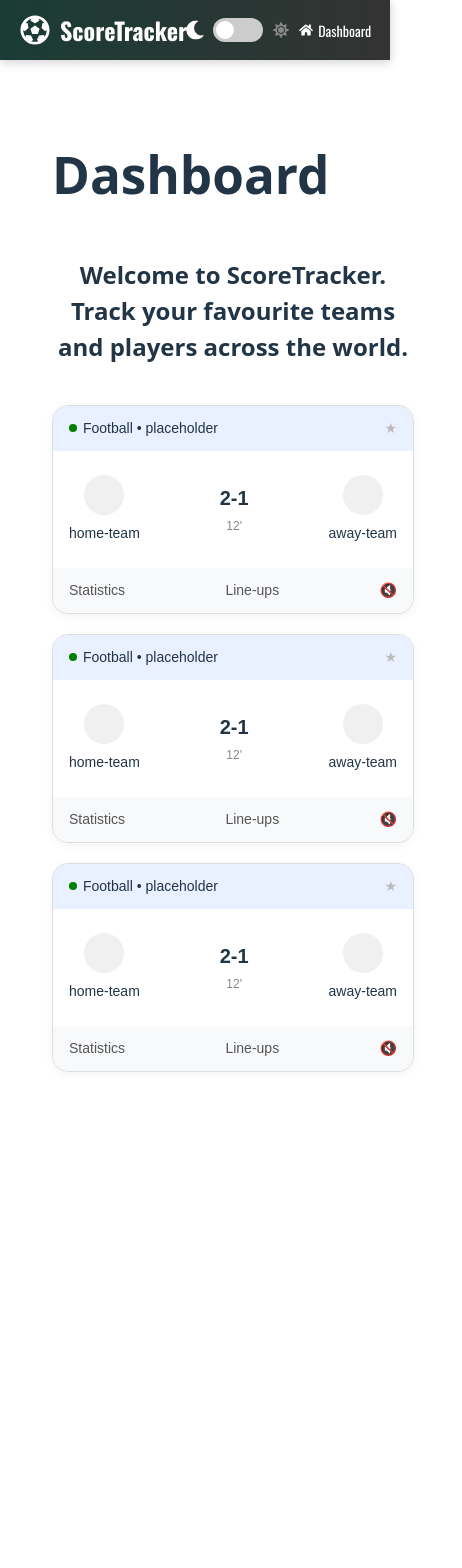
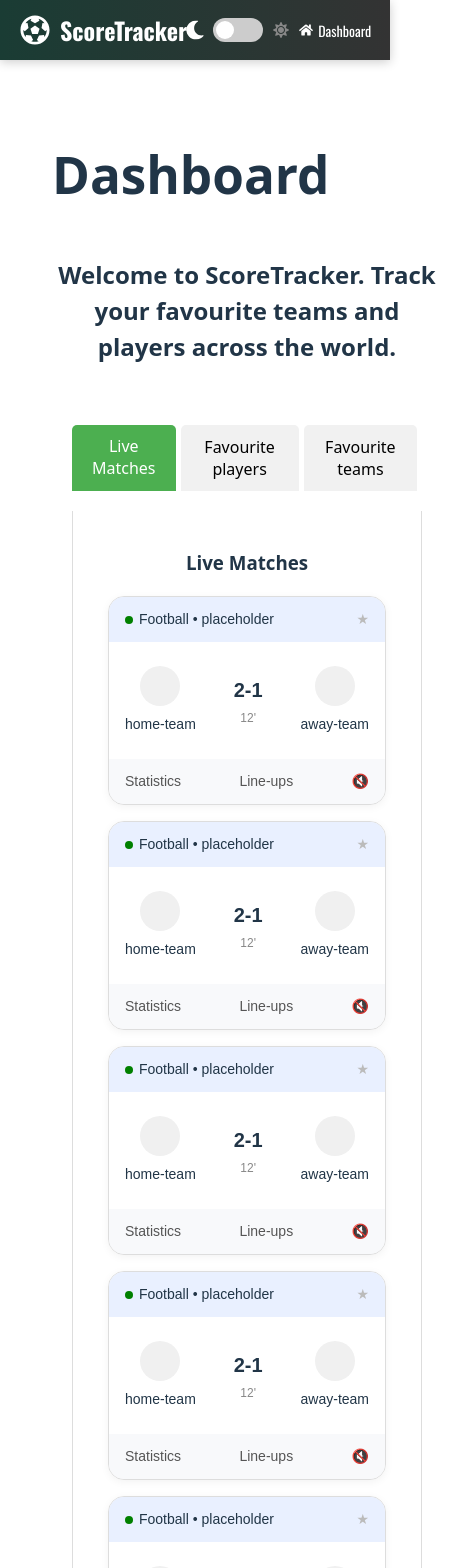
Before and after one commit to Hvlikk/PUI_project, a React (Vite) app: page / in a window 390 px wide. Shown: the top 1568 px of the page, 462 px wide, since content can reach past the window. Before the commit the page ends 1124 px from the top, so only its background shows below. Built offline with nearby package versions, Linux system fonts and the light colour scheme.

Commit message:
created responsive dashboard options

```diff
--- /dev/null
+++ b/src/components/DashboardTabs/DashboardTabs.jsx
@@ -0,0 +1,76 @@
+import React, { useState } from 'react';
+import Matchcard from '../Matchcard/Matchcard';
+import './DashboardTabs.scss'
+
+const DashboardTabs = () => {
+  const [activeTab, setActiveTab] = useState('live');
+  console.log('Aktualna zakładka:', activeTab); // ⬅️ Dodaj to przed return
+  return (
+    <div className="tabs-container">
+      <div className="tabs">
+        <button
+          className={`tab ${activeTab === 'live' ? 'active' : ''}`}
+          onClick={() => setActiveTab('live')}
+        >
+          Live Matches
+        </button>
+        <button
+          className={`tab ${activeTab === 'favourite-players' ? 'active' : ''}`}
+          onClick={() => setActiveTab('favourite-players')}
+        >
+          Favourite players
+        </button>
+        <button
+          className={`tab ${activeTab === 'favourite-teams' ? 'active' : ''}`}
+          onClick={() => setActiveTab('favourite-teams')}
+        >
+          Favourite teams
+        </button>
+      </div>
+
+      <div className="tab-content">
+        {activeTab === 'live' && (
+          <div className={`tab-pane ${activeTab === 'live' ? 'active' : ''}`}>
+            <div className="wrapper">
+                <h3 class="tab-header">Live Matches</h3>
+                <div className="cards-section">
+                    <Matchcard/>
+                    <Matchcard/>
+                    <Matchcard/>
+                    <Matchcard/>
+                    <Matchcard/>
+                    <Matchcard/>
+                    <Matchcard/>
+                </div>
+            </div>
+          </div>
+        )}
+        {activeTab === 'favourite-players' && (
+          <div className={`tab-pane ${activeTab === 'favourite-players' ? 'active' : ''}`}>
+            <div className="wrapper">
+                <h3 class="tab-header">Favourite players</h3>
+                <div className="cards-section">
+                    <Matchcard/>
+                    <Matchcard/>
+                    </div>
+            </div>
+          </div>
+        )}
+
+        {activeTab === 'favourite-teams' && (
+          <div className={`tab-pane ${activeTab === 'favourite-teams' ? 'active' : ''}`}>
+            <div className="wrapper">
+                <h3 class="tab-header">Favourite teams</h3>
+                <div className="cards-section">
+                    <Matchcard/>
+                    <Matchcard/>
+                </div>
+            </div>
+          </div>
+        )}
+      </div>
+    </div>
+  );
+};
+
+export default DashboardTabs;
--- /dev/null
+++ b/src/components/DashboardTabs/DashboardTabs.scss
@@ -0,0 +1,97 @@
+@use '../Matchcard/Matchcard.scss' as matchCard;
+
+.tabs-container {
+    margin: 20px;
+  }
+
+  .tabs {
+    display: flex;
+    margin-bottom: 20px;
+  }
+
+  .tab {
+    padding: 10px 20px;
+    cursor: pointer;
+    background-color: #f1f1f1;
+    border: 1px solid #ddd;
+    margin-right: 5px;
+    border-radius: 5px 5px 0 0;
+    border: none;
+    font-size: 16px;
+  }
+
+  .tab.active {
+    background-color: #4CAF50;
+    color: white;
+    border-bottom: 2px solid #4CAF50;
+  }
+
+  .tab-content {
+    padding: 20px;
+    border: 1px solid #ddd;
+    border-top: none;
+  }
+
+  .tab-pane {
+    display: none;
+  }
+
+  .tab-pane.active {
+    display: block;
+  }
+
+
+
+.wrapper {
+    display: flex;
+    flex-direction: column;
+    justify-content: space-around;
+
+    & .cards-section {
+        display: grid;
+        justify-items: center;
+        max-width: 99%;
+        grid-template-columns: repeat(auto-fill, minmax(300px, 1fr));
+        gap: 16px;
+        padding: 0 16px;
+
+        & .match-card {
+            width: 100%;
+            min-width: 220px;
+            max-width: 300px;
+        }
+
+    }
+}
+
+
+@media (max-width: 1496px) {
+    .wrapper .cards-section {
+        grid-template-columns: repeat(5, 1fr);
+    }
+}
+
+@media (max-width: 1350px) {
+    .wrapper .cards-section {
+        grid-template-columns: repeat(4, 1fr);
+    }
+}
+
+@media (max-width: 1124px) {
+    .wrapper .cards-section {
+        grid-template-columns: repeat(3, 1fr);
+    }
+}
+
+@media (max-width: 864px) {
+    .wrapper .cards-section {
+        grid-template-columns: repeat(2, 1fr);
+    }
+}
+
+@media (max-width: 640px) {
+    .wrapper .cards-section {
+        grid-template-columns: 1fr;
+    }
+
+}
--- a/src/components/Matchcard/Matchcard.scss
+++ b/src/components/Matchcard/Matchcard.scss
@@ -1,5 +1,6 @@
 .match-card {
-    width: 320px;
+    width: 100%
+    ;
     border: 1px solid #ddd;
     border-radius: 16px;
     overflow: hidden;
--- a/src/pages/Dashboard/Dashboard.jsx
+++ b/src/pages/Dashboard/Dashboard.jsx
@@ -2,6 +2,7 @@ import React from 'react';
 import './Dashboard.scss';
 import Matchcard from '../../components/Matchcard/Matchcard'; // Zakładamy, że masz komponent Matchcard
 import { BrowserRouter as Router, Routes, Route } from 'react-router-dom';
+import DashboardTabs from '../../components/DashboardTabs/DashboardTabs';
 
 
 function Dashboard() {
@@ -11,10 +12,10 @@ function Dashboard() {
             <h1>Dashboard</h1>
             <h2>Welcome to ScoreTracker. Track your favourite teams and players across the world.</h2>
         </div>
-        <div className="matchcard-container">
-            <Matchcard />
-            <Matchcard />
-            <Matchcard />
+
+        {/*Menu do wyboru dashboarda*/}
+        <div className="content">
+          <DashboardTabs />
         </div>
     </div>
   );
--- a/src/pages/Dashboard/Dashboard.scss
+++ b/src/pages/Dashboard/Dashboard.scss
@@ -35,6 +35,11 @@
 }
 
 
+.content {
+  width: 100%;
+}
+
+
   @media (max-width: 1200px) {
     .match-card {
       flex: 1 1 calc(45% - 20px);  /* Karty mają 45% szerokości na mniejszych ekranach */
```
